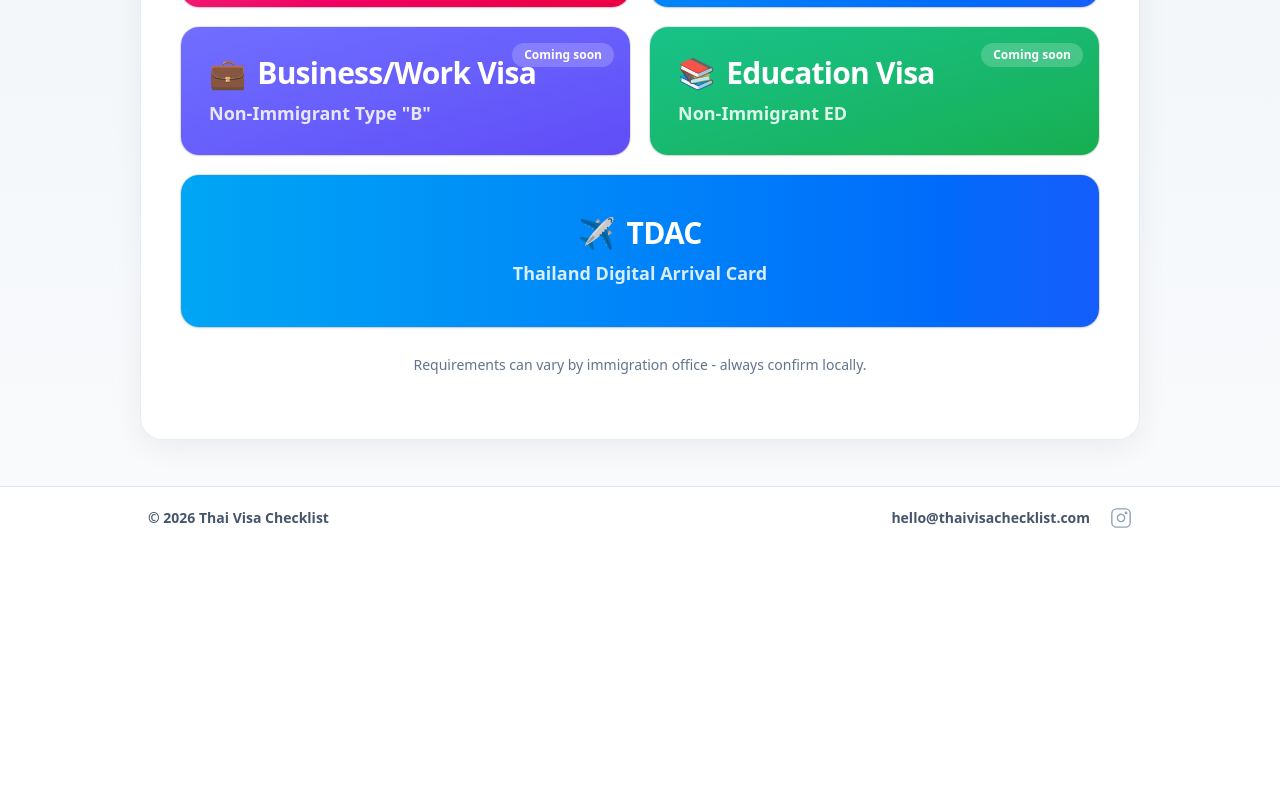
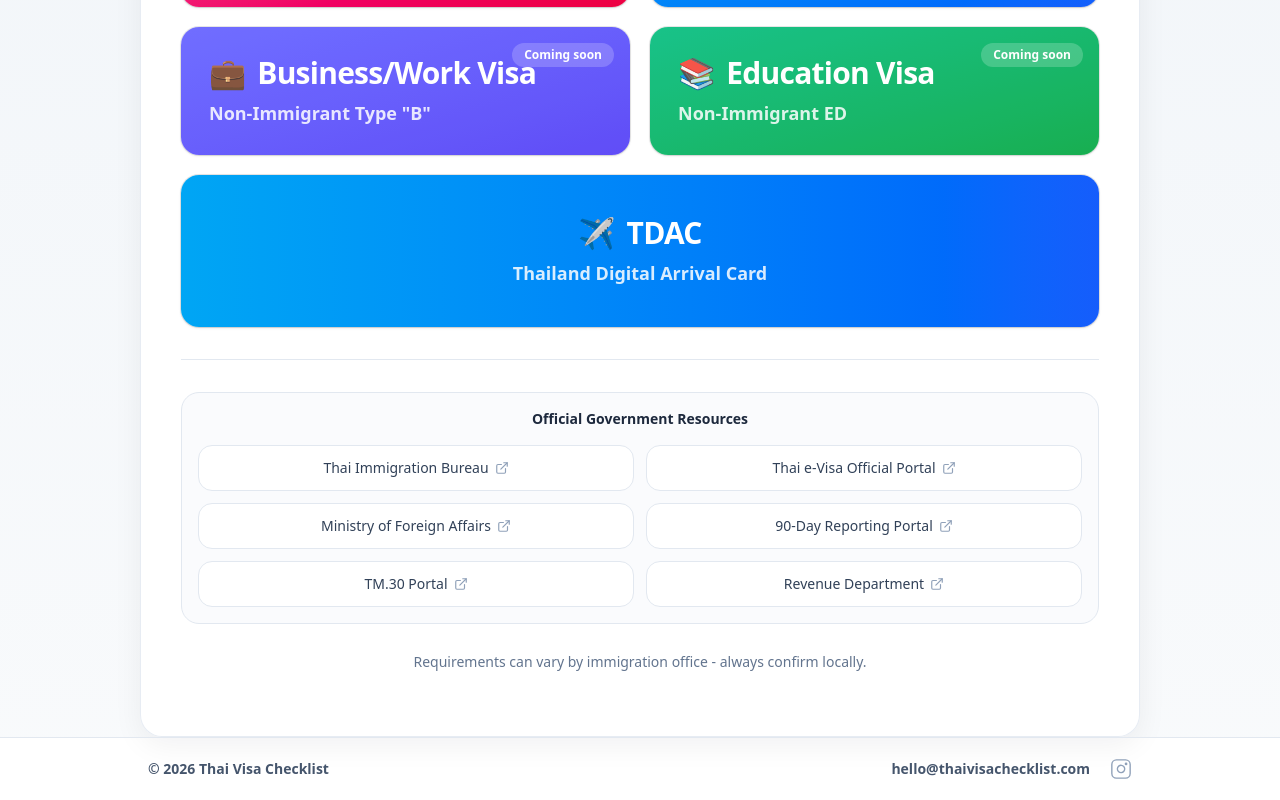
Before and after one commit to richardwskinner/thai-visa-checklist, a Next.js app: page / in a window 1280 px wide. Shown: the part 388-1188 px from the top of the page. Before the commit the page ends 937 px from the top, so only its background shows below. Built offline with nearby package versions, Linux system fonts and the light colour scheme.

Commit message:
gov links and updated guide captions

```diff
--- a/app/guides/page.tsx
+++ b/app/guides/page.tsx
@@ -22,7 +22,7 @@ const guides = [
   {
     title: "90-Day Reporting",
     description:
-      "Who needs to report, when to do it, and how to file online, by mail, or in person.",
+      "What is 90-day reporting in Thailand, who must file, when it is due, and how to report online or in person.",
     href: "/guides/90-day-reporting",
     icon: CalendarClock,
     color: "bg-violet-100",
@@ -31,7 +31,7 @@ const guides = [
   {
     title: "Re-Entry Permits",
     description:
-      "How to keep your visa when you travel. Single vs multiple, costs, and where to apply.",
+      "What is a Thai re-entry permit, do you need one, and how to apply before leaving Thailand.",
     href: "/guides/re-entry-permit",
     icon: PlaneTakeoff,
     color: "bg-orange-100",
@@ -40,7 +40,7 @@ const guides = [
   {
     title: "TM.30 Explained",
     description:
-      "What TM.30 is, who files it, and why you need the receipt for visa extensions.",
+      "What is TM.30, who must file it, when it is required, and why it matters for visa extensions.",
     href: "/guides/tm30",
     icon: MapPin,
     color: "bg-teal-100",
@@ -49,7 +49,7 @@ const guides = [
   {
     title: "Thailand Digital Arrival Card (TDAC)",
     description:
-      "How to fill in the TDAC before you arrive in Thailand.",
+      "What is the Thailand Digital Arrival Card (TDAC), who needs it, and how to submit it before arrival.",
     href: "/tdac",
     icon: Globe,
     color: "bg-blue-100",
@@ -58,7 +58,7 @@ const guides = [
   {
     title: "Visa Exemption & Visa on Arrival (VOA)",
     description:
-      "Stay length, eligibility, fees, documents required, and common mistakes.",
+      "Thailand visa exemption vs visa on arrival: who qualifies, how long you can stay, and what documents you need.",
     href: "/guides/voa-visa-exemption",
     icon: Globe,
     color: "bg-indigo-100",
@@ -67,7 +67,7 @@ const guides = [
   {
     title: "Tourist Visa Extension (30 Days)",
     description:
-      "How to extend your tourist visa or visa exemption. Fee, documents required, and where to apply.",
+      "How to extend a Thailand tourist visa or visa exemption by 30 days, including fees, documents, and process.",
     href: "/guides/tourist-extension",
     icon: Sun,
     color: "bg-emerald-100",
@@ -76,7 +76,7 @@ const guides = [
   {
     title: "Yellow Book (Tabien Baan)",
     description:
-      "What it is, who can apply, and how to get one from your local district office.",
+      "What is the Yellow Book (Tabien Baan), who can get one, what documents you need, and how to apply in Thailand.",
     href: "/guides/yellow-book",
     icon: Home,
     color: "bg-amber-100",
@@ -85,7 +85,7 @@ const guides = [
   {
     title: "Thai Pink ID Card",
     description:
-      "What it is, who can apply, and how to get one from your local district office.",
+      "What is the Thai Pink ID card, who qualifies, which documents are required, and how to apply at your local district office.",
     href: "/guides/pink-id-card",
     icon: IdCard,
     color: "bg-rose-100",
--- a/app/page.tsx
+++ b/app/page.tsx
@@ -1,4 +1,6 @@
 import { Card, CardContent } from "@/components/ui/card";
+import { Separator } from "@/components/ui/separator";
+import { ExternalLink } from "lucide-react";
 import HomeVisaGrid from "@/components/home-visa-grid";
 import type { Metadata } from "next";
 
@@ -25,6 +27,66 @@ export default function HomePage() {
 
             <HomeVisaGrid />
 
+            <div className="mt-8">
+              <Separator />
+            </div>
+
+            <section className="mt-8">
+              <div className="rounded-2xl border border-slate-200 bg-slate-50/70 p-4">
+                <div className="text-center text-sm font-bold text-slate-800">Official Government Resources</div>
+                <div className="mt-4 grid gap-3 text-sm sm:grid-cols-2">
+                  <a
+                    href="https://www.immigration.go.th/"
+                    target="_blank"
+                    rel="noopener noreferrer"
+                    className="inline-flex items-center justify-center gap-1.5 rounded-xl border border-slate-200 bg-white px-4 py-3 text-slate-700 hover:text-slate-900"
+                  >
+                    Thai Immigration Bureau <ExternalLink className="h-3.5 w-3.5 text-slate-400" />
+                  </a>
+                  <a
+                    href="https://www.thaievisa.go.th/"
+                    target="_blank"
+                    rel="noopener noreferrer"
+                    className="inline-flex items-center justify-center gap-1.5 rounded-xl border border-slate-200 bg-white px-4 py-3 text-slate-700 hover:text-slate-900"
+                  >
+                    Thai e-Visa Official Portal <ExternalLink className="h-3.5 w-3.5 text-slate-400" />
+                  </a>
+                  <a
+                    href="https://www.mfa.go.th/"
+                    target="_blank"
+                    rel="noopener noreferrer"
+                    className="inline-flex items-center justify-center gap-1.5 rounded-xl border border-slate-200 bg-white px-4 py-3 text-slate-700 hover:text-slate-900"
+                  >
+                    Ministry of Foreign Affairs <ExternalLink className="h-3.5 w-3.5 text-slate-400" />
+                  </a>
+                  <a
+                    href="https://tm47.immigration.go.th/"
+                    target="_blank"
+                    rel="noopener noreferrer"
+                    className="inline-flex items-center justify-center gap-1.5 rounded-xl border border-slate-200 bg-white px-4 py-3 text-slate-700 hover:text-slate-900"
+                  >
+                    90-Day Reporting Portal <ExternalLink className="h-3.5 w-3.5 text-slate-400" />
+                  </a>
+                  <a
+                    href="https://tm30.immigration.go.th/"
+                    target="_blank"
+                    rel="noopener noreferrer"
+                    className="inline-flex items-center justify-center gap-1.5 rounded-xl border border-slate-200 bg-white px-4 py-3 text-slate-700 hover:text-slate-900"
+                  >
+                    TM.30 Portal <ExternalLink className="h-3.5 w-3.5 text-slate-400" />
+                  </a>
+                  <a
+                    href="https://www.rd.go.th/english"
+                    target="_blank"
+                    rel="noopener noreferrer"
+                    className="inline-flex items-center justify-center gap-1.5 rounded-xl border border-slate-200 bg-white px-4 py-3 text-slate-700 hover:text-slate-900"
+                  >
+                    Revenue Department <ExternalLink className="h-3.5 w-3.5 text-slate-400" />
+                  </a>
+                </div>
+              </div>
+            </section>
+
             <div className="mt-7 text-center text-sm text-slate-500">
               Requirements can vary by immigration office - always confirm locally.
             </div>
```
